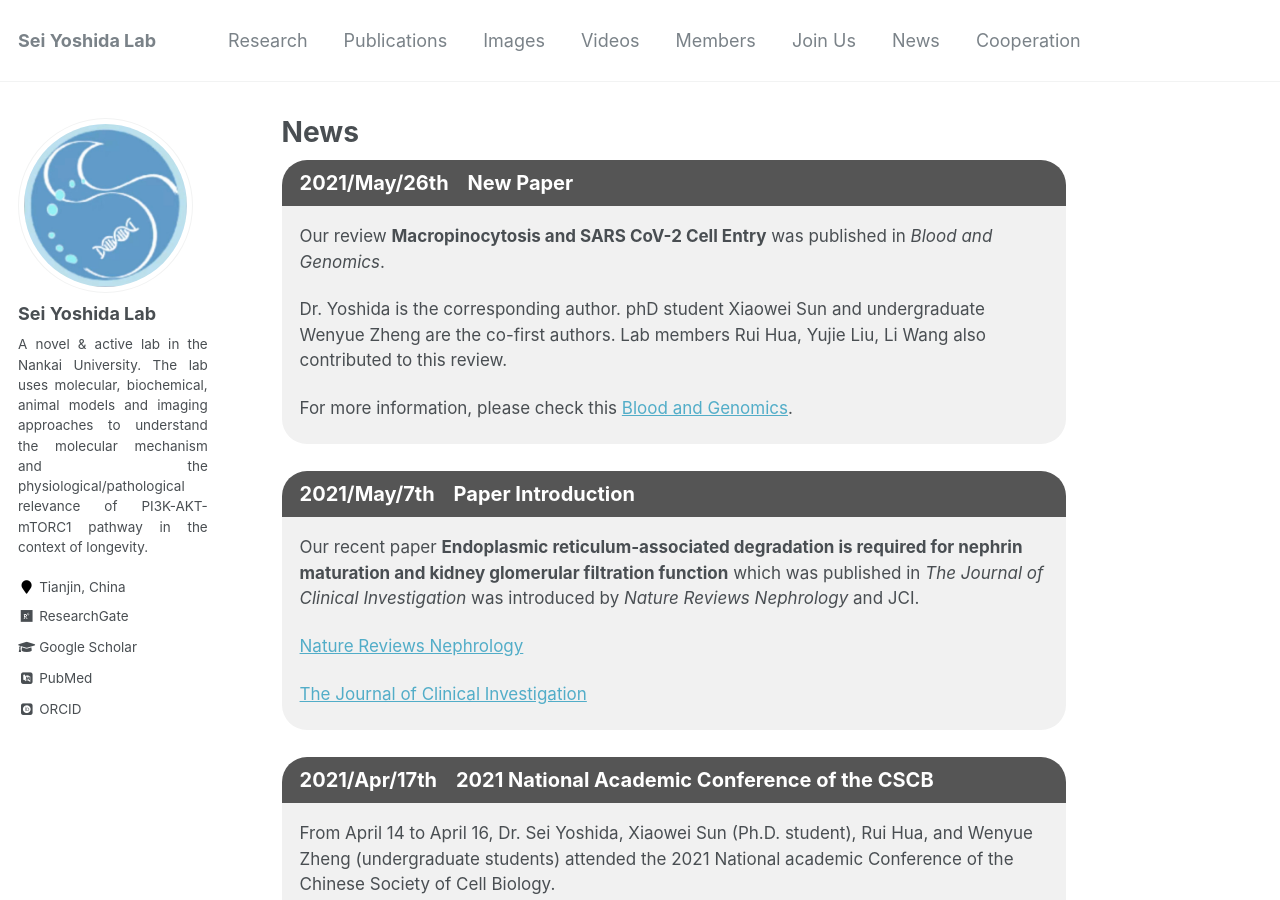
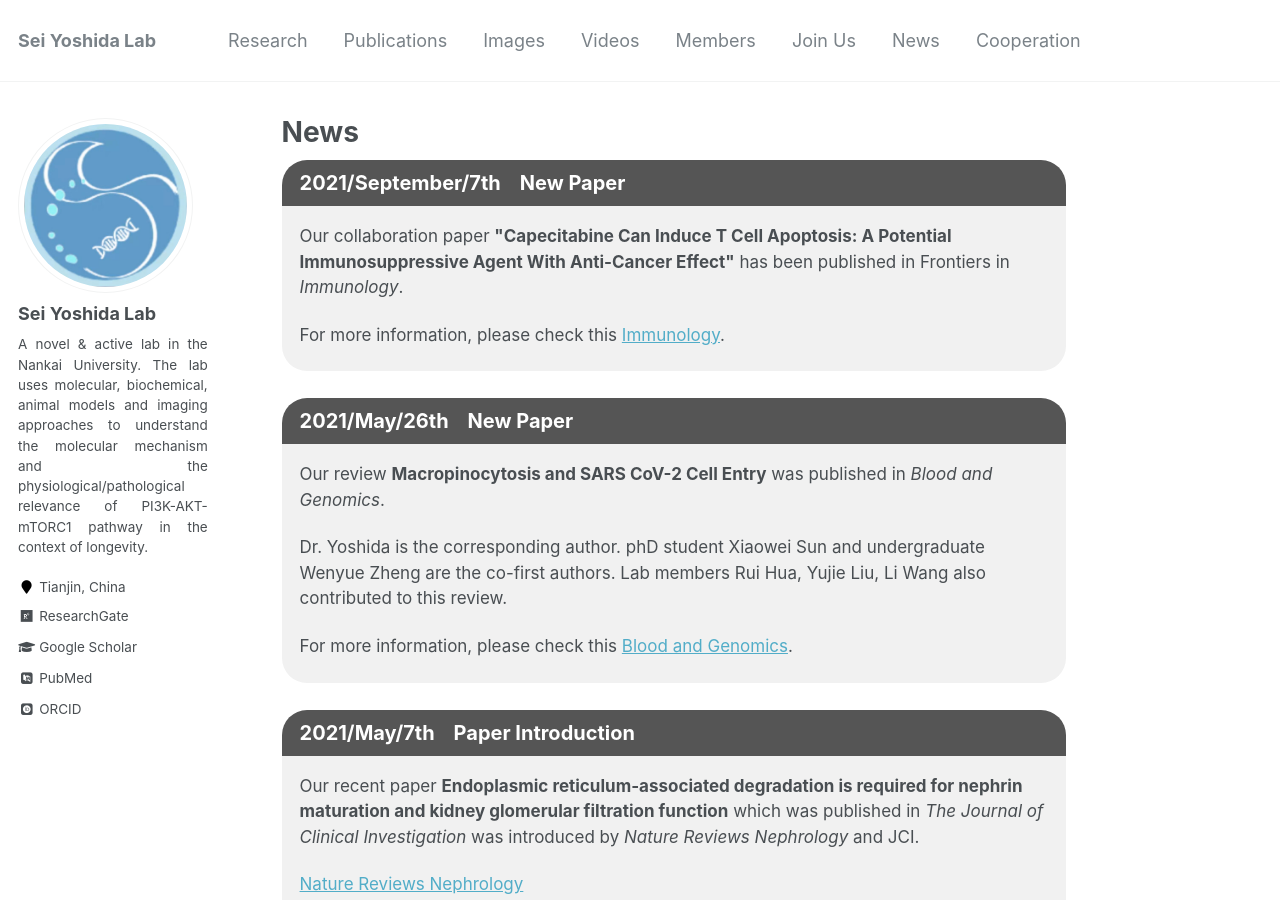
Before and after one commit to seiyoshida-lab/seiyoshida-lab.github.io, a Jekyll site: the page built from _pages/news.md, in a window 1280 px wide and 900 px high. Built offline with Jekyll 4.4.1, drawn with Linux system fonts in a browser that asks for light colours; some web fonts are replaced.

Commit message:
Update news.md

```diff
--- a/_pages/news.md
+++ b/_pages/news.md
@@ -38,6 +38,14 @@
 </head>
 
 <body>
+    <div class="li"><b>2021/September/7th &nbsp;&nbsp; New Paper</b></div>
+<div class="content">
+  <p>Our collaboration paper <b>"Capecitabine Can Induce T Cell Apoptosis: A Potential Immunosuppressive Agent With Anti-Cancer Effect"</b> has been published in Frontiers in <i>Immunology</i>. </p>
+  <p>For more information, please check this <a href="https://www.frontiersin.org/articles/10.3389/fimmu.2021.737849/full?&utm_source=Email_to_authors_&utm_medium=Email&utm_content=T1_11.5e1_author&utm_campaign=Email_publication&field=&journalName=Frontiers_in_Immunology&id=737849
+" target="_blank">Immunology</a>. </p>
+</div>
+  <br>
+
   <div class="li"><b>2021/May/26th &nbsp;&nbsp; New Paper</b></div>
 <div class="content">
   <p>Our review <b>Macropinocytosis and SARS CoV-2 Cell Entry</b> was published in <i>Blood and Genomics</i>. </p>
```
